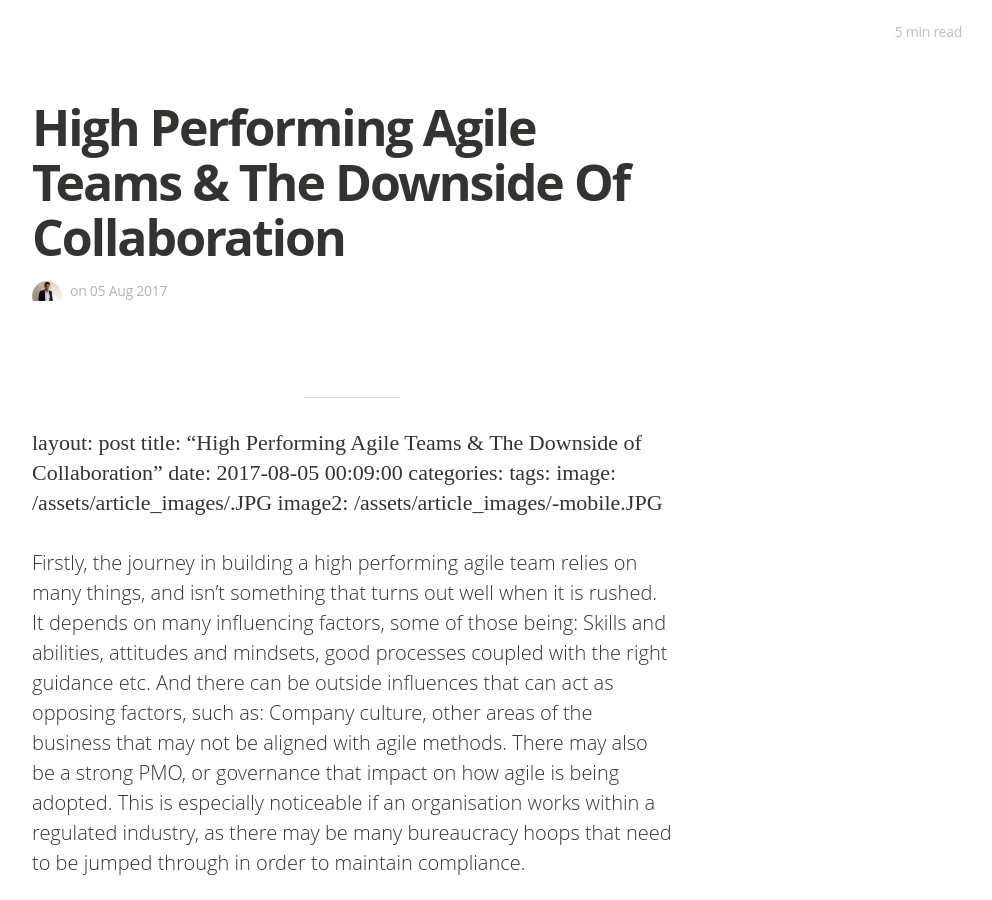
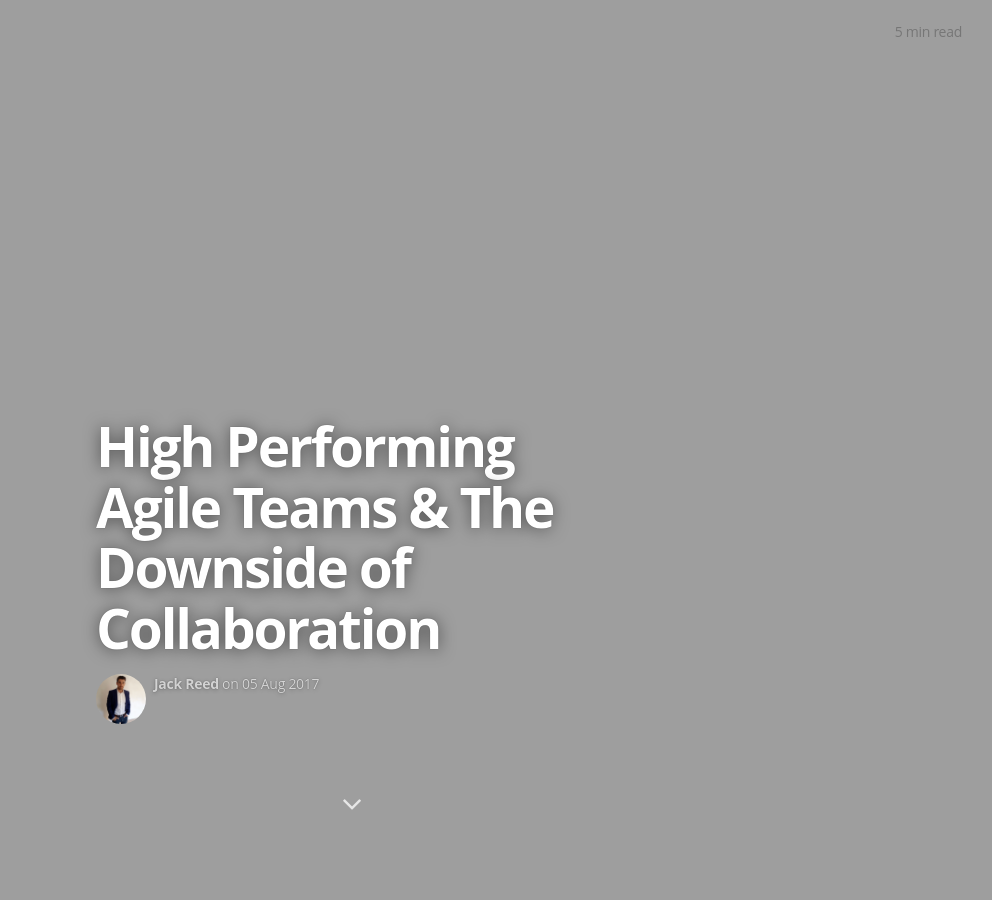
Before and after one commit to IamJackReed/JackReed, a Jekyll site: the page built from _posts/2017-08-05-high-performing-agile-teams-&-the-downside-of-collaboration.markdown, in a window 1280 px wide and 900 px high. Shown: the whole window, without its empty margins (288-1280 px from the left). Built offline with Jekyll 4.4.1, drawn with Linux system fonts in a browser that asks for light colours; nearby versions of some CDN libraries; some web fonts are replaced; our own code applies the rules of GitHub Pages for plain Markdown files; comment, search, counter and statistics services are not loaded.

Commit message:
Update 2017-08-05-high-performing-agile-teams-&-the-downside-of-collaboration.markdown

```diff
--- a/_posts/2017-08-05-high-performing-agile-teams-&-the-downside-of-collaboration.markdown
+++ b/_posts/2017-08-05-high-performing-agile-teams-&-the-downside-of-collaboration.markdown
@@ -4,8 +4,9 @@ title:  "High Performing Agile Teams & The Downside of Collaboration"
 date: 2017-08-05 00:09:00
 categories:
 tags:
-image: /assets/article_images/.JPG
-image2: /assets/article_images/-mobile.JPG
+image: /assets/article_images/2017-08-05-high-performing-agile-teams-&-the-downside-of-collaboration/high-performing-agile-teams-&-the-downside-of-collaboration.JPG
+image2: /assets/article_images/2017-08-05-high-performing-agile-teams-&-the-downside-of-collaboration/high-performing-agile-teams-&-the-downside-of-collaboration-mobile.JPG
+---
 
 <span style="color:#00000; font-family: 'open sans'; font-size: 1em; font-size: 20px; font-weight: 200; hyphens: none;">Firstly, the journey in building a high performing agile team relies on many things, and isn't something that turns out well when it is rushed. It depends on many influencing factors, some of those being: Skills and abilities, attitudes and mindsets, good processes coupled with the right guidance etc. And there can be outside influences that can act as opposing factors, such as: Company culture, other areas of the business that may not be aligned with agile methods. There may also be a strong PMO, or governance that impact on how agile is being adopted. This is especially noticeable if an organisation works within a regulated industry, as there may be many bureaucracy hoops that need to be jumped through in order to maintain compliance.
 
```
